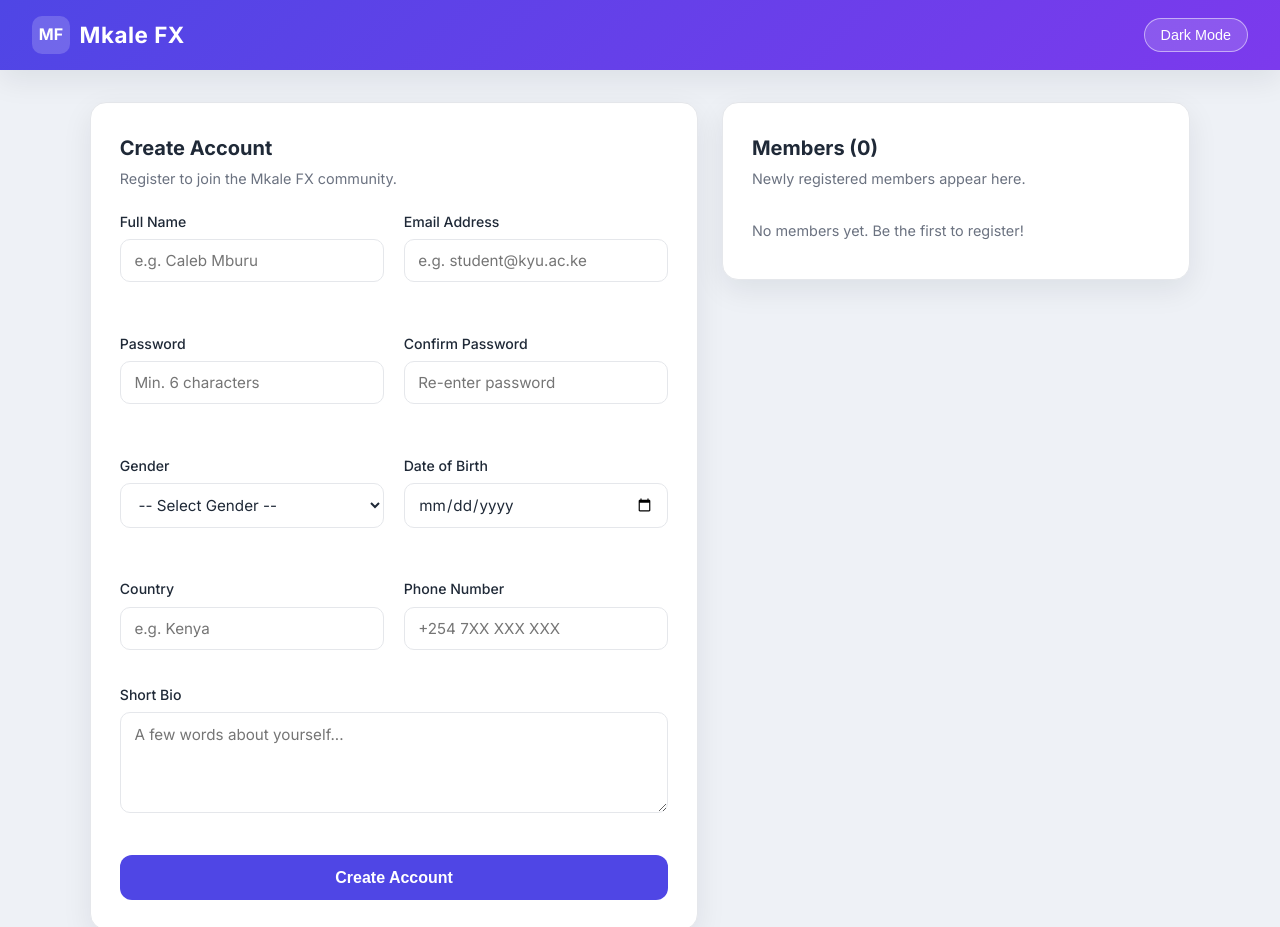
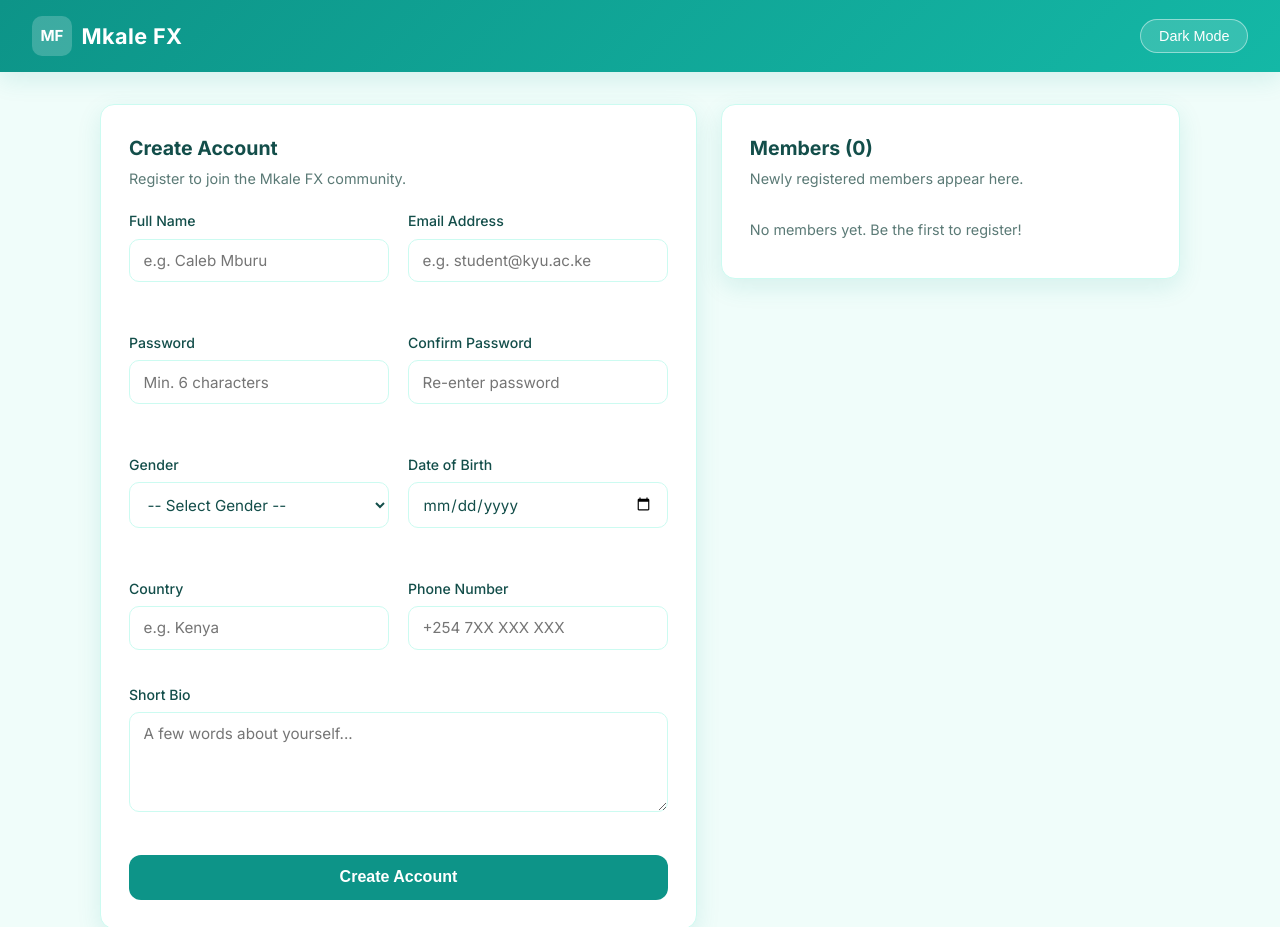
Before and after one commit to celeb428/mkale-fx, a plain HTML site: page index.html in a window 1280 px wide. Shown: the top 927 px of the page. Drawn offline with Linux system fonts and the light colour scheme.

Commit message:
Change color scheme to teal theme for Mkale FX branding

```diff
--- a/style.css
+++ b/style.css
@@ -1,16 +1,16 @@
 :root {
-  --primary: #4f46e5;          /* indigo */
-  --primary-dark: #4338ca;
-  --accent: #22c55e;           /* green */
-  --bg: #eef1f6;
+  --primary: #0d9488;          /* teal */
+  --primary-dark: #0f766e;
+  --accent: #f59e0b;           /* amber */
+  --bg: #f0fdfa;
   --card-bg: #ffffff;
-  --text: #1f2937;
-  --muted: #6b7280;
-  --border: #e5e7eb;
+  --text: #134e4a;
+  --muted: #5b7a76;
+  --border: #ccfbf1;
   --error: #dc2626;
-  --success: #16a34a;
-  --radius: 16px;
-  --shadow: 0 10px 30px rgba(17, 24, 39, 0.08);
+  --success: #059669;
+  --radius: 14px;
+  --shadow: 0 8px 24px rgba(13, 148, 136, 0.12);
 }
 
 * {
@@ -28,13 +28,13 @@ body {
   transition: background 0.3s ease, color 0.3s ease;
 }
 
-/* ---- Header: gradient + flexbox ---- */
+/* ---- Header ---- */
 .site-header {
   display: flex;
   justify-content: space-between;
   align-items: center;
   padding: 1rem 2rem;
-  background: linear-gradient(135deg, var(--primary), #7c3aed);
+  background: linear-gradient(135deg, var(--primary), #14b8a6);
   color: #fff;
   box-shadow: var(--shadow);
   position: sticky;
@@ -43,33 +43,34 @@ body {
 }
 
 .brand { display: flex; align-items: center; gap: 0.6rem; }
-.brand h1 { font-size: 1.4rem; font-weight: 700; letter-spacing: 0.5px; }
+.brand h1 { font-size: 1.35rem; font-weight: 700; letter-spacing: 0.4px; }
 .logo {
   display: inline-grid;
   place-items: center;
-  width: 38px; height: 38px;
-  background: rgba(255, 255, 255, 0.18);
+  width: 40px; height: 40px;
+  background: rgba(255, 255, 255, 0.2);
   border-radius: 10px;
   font-weight: 700;
+  font-size: 0.95rem;
 }
 
 .theme-btn {
   background: rgba(255, 255, 255, 0.15);
   color: #fff;
-  border: 1px solid rgba(255, 255, 255, 0.5);
-  padding: 0.5rem 1rem;
+  border: 1px solid rgba(255, 255, 255, 0.45);
+  padding: 0.5rem 1.1rem;
   border-radius: 999px;
   cursor: pointer;
   font-size: 0.9rem;
   font-weight: 500;
   transition: background 0.2s ease, transform 0.1s ease;
 }
-.theme-btn:hover { background: rgba(255, 255, 255, 0.3); }
+.theme-btn:hover { background: rgba(255, 255, 255, 0.28); }
 .theme-btn:active { transform: scale(0.96); }
 
-/* ---- Layout: two cards side by side (CSS Grid) ---- */
+/* ---- Layout ---- */
 .container {
-  width: min(1100px, 92%);
+  width: min(1080px, 92%);
   margin: 2rem auto;
   display: grid;
   grid-template-columns: 1.3fr 1fr;
@@ -80,15 +81,15 @@ body {
 /* ---- Card ---- */
 .card {
   background: var(--card-bg);
-  padding: 1.8rem;
+  padding: 1.75rem;
   border-radius: var(--radius);
   box-shadow: var(--shadow);
   border: 1px solid var(--border);
 }
-.card h2 { font-size: 1.25rem; margin-bottom: 0.2rem; }
-.subtitle { color: var(--muted); font-size: 0.9rem; margin-bottom: 1.3rem; }
+.card h2 { font-size: 1.22rem; margin-bottom: 0.2rem; }
+.subtitle { color: var(--muted); font-size: 0.9rem; margin-bottom: 1.25rem; }
 
-/* ---- Two-column field grid inside the form ---- */
+/* ---- Form grid ---- */
 .grid-2 {
   display: grid;
   grid-template-columns: 1fr 1fr;
@@ -112,7 +113,7 @@ input, select, textarea {
 input:focus, select:focus, textarea:focus {
   outline: none;
   border-color: var(--primary);
-  box-shadow: 0 0 0 3px rgba(79, 70, 229, 0.15);
+  box-shadow: 0 0 0 3px rgba(13, 148, 136, 0.18);
 }
 textarea { resize: vertical; }
 
@@ -137,13 +138,13 @@ textarea { resize: vertical; }
 .error { color: var(--error); font-size: 0.78rem; margin-top: 0.25rem; min-height: 0.9rem; }
 .success {
   margin-top: 1rem; padding: 0.8rem 1rem;
-  background: rgba(22, 163, 74, 0.12);
+  background: rgba(5, 150, 105, 0.12);
   color: var(--success);
   border-radius: 10px; font-weight: 600; text-align: center;
 }
 .hidden { display: none; }
 
-/* Highlight an invalid field */
+/* Invalid field highlight */
 input.invalid, select.invalid, textarea.invalid {
   border-color: var(--error);
   box-shadow: 0 0 0 3px rgba(220, 38, 38, 0.12);
@@ -184,16 +185,16 @@ input.invalid, select.invalid, textarea.invalid {
   font-size: 0.85rem;
 }
 
-/* ---- Dark theme: JS adds class 'dark' to <body> ---- */
+/* ---- Dark theme ---- */
 body.dark {
-  --bg: #0f172a;
-  --card-bg: #1e293b;
-  --text: #e2e8f0;
-  --muted: #94a3b8;
-  --border: #334155;
+  --bg: #042f2e;
+  --card-bg: #134e4a;
+  --text: #ccfbf1;
+  --muted: #99f6e4;
+  --border: #115e59;
 }
 
-/* ---- Responsive: stack to one column on small screens ---- */
+/* ---- Responsive ---- */
 @media (max-width: 860px) {
   .container { grid-template-columns: 1fr; }
 }
```
